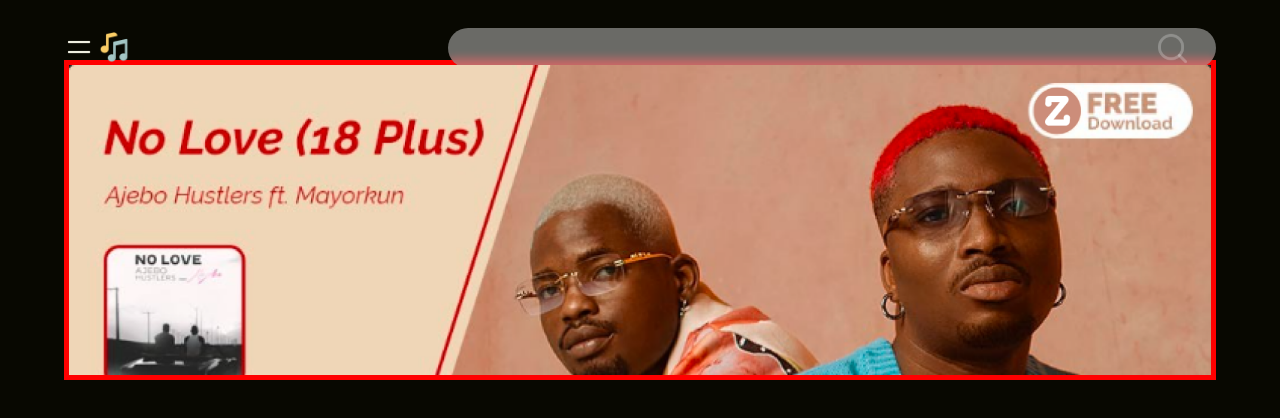
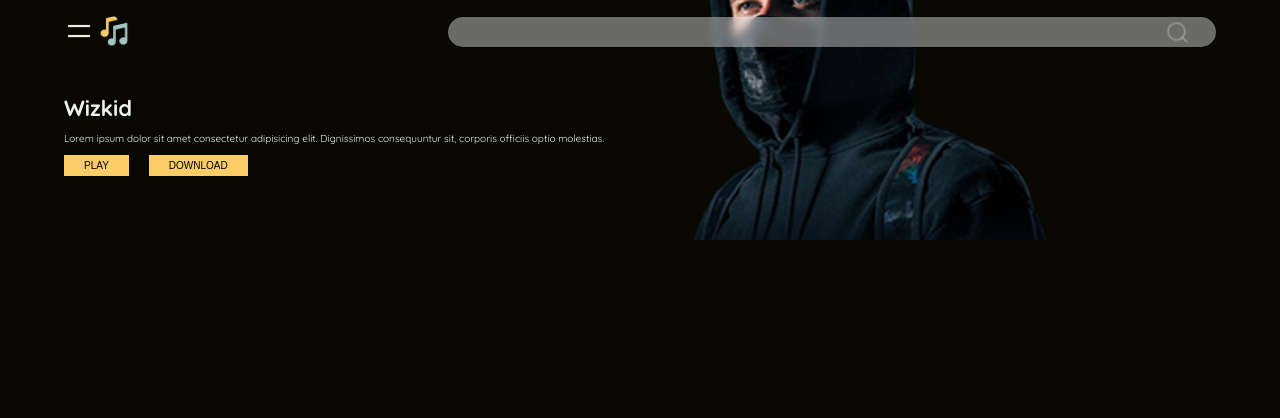
Before and after one commit to SharafaCode/ZoomPlay, a React (Vite) app: page / in a window 1280 px wide. Shown: the top 418 px of the page. Built offline with nearby package versions, Linux system fonts and the light colour scheme.

Commit message:
news section added

```diff
--- a/src/Components/banner/Banners.jsx
+++ b/src/Components/banner/Banners.jsx
@@ -1,43 +1,37 @@
 import React from 'react'
 import { useState } from 'react';
-import BannerData from './bannerdata';
+// import BannerData from './bannerdata';
 import './banner.css'
 
 const Banners = () => {
 
-    const [data, setData] = useState(BannerData);
-    const [dataindex, setDataIndex] = useState(0)
-    console.log(data);
+    // const [data, setData] = useState(BannerData);
+    // const [dataindex, setDataIndex] = useState(0)
+    // console.log(data);
   return (
+
     <section className='banner-section'>
         <article className='banner-article'>
-
-            {
-                data.map((item, index)=>{
-                    const {id, imag} = item;
-                    let position = "next-banner"
-                    if(index === dataindex){
-                        position = "active-banner"
-                    }
-                    if(index === BannerData.length - 1){
-                        position = "last-banner"
-                    }
-                    return(
-                        <div className={`banner`} key={id}>
-                            <div className={`banners `}>
-                                <img src={imag} alt="" className={`${position}`} />
-                            </div>
-                        </div>
-                    )
-                })
-            }
-
-            <div className='btn' onClick={()=> setDataIndex(dataindex + 1)}>
-                <button>go</button>
+            <div className="banner-content">
+               <div className='artise-name'>
+                <h1>
+                    Wizkid
+                </h1>
+               </div>
+               <div className='artise-details'>
+                <p>
+                    Lorem ipsum dolor sit amet consectetur adipisicing elit. Dignissimos consequuntur sit, corporis officiis optio molestias.
+                </p>
+               </div>
+               <div className='bttns'>
+                <button className='buttn'>PLAY</button>
+                <button className='buttn'>DOWNLOAD</button>
+               </div>
             </div>
 
         </article>
     </section>
+
   )
 }
 
--- a/src/Components/banner/banner.css
+++ b/src/Components/banner/banner.css
@@ -1,65 +1,52 @@
  .banner-section{
     width: 100%;
-    min-height: 40vh;
-    margin-top: 6rem;
-    overflow: hidden;
-    border: .5rem solid red;
+    min-height: 30Vh;
  }
 
- .banner{
+.banner-article{
+
+    background:url('../../assets/Music-Image/bg-removebg-preview.png');
+    background-size: cover;
+    background-position: center;
+    background-repeat: no-repeat;
+    object-fit: cover;
+    min-height: 30Vh;
+
+}
+
+.banner-content{
+
+    display: flex;
+    flex-direction: column;
+    align-items: left;
+    justify-content: center;
+    gap: 1rem;
+    min-height: 30vh;
+    padding-top: 3rem;
+
+}
+
+.artise-name h1{
+
+    font-size: 2.2rem;
+}
+
+.artise-details p{
+
+    font-size: 1rem;
+}
+
+.bttns{
 
     display: flex;
     align-items: center;
-    justify-content: center;
-    position: relative;
+    justify-content: left;
+    gap: 2rem;
 
 }
 
- .banner .banners{
-
-    display: flex;
-    align-items: center;
-    justify-content: center;
-    text-align: center;
-    position: absolute;
-    top: 0;
-    left: 0;
-    opacity: 1;
-    overflow: hidden;
-
+.buttn{
+    padding: .5rem 2rem;
+    background: rgba(250, 205, 102, 1);
+    font-size: 1rem;
 }
- .banner .active-banner{
-
-    opacity: 1;
-    transform: translateX(0);
-    overflow: hidden;
-}
-
-.banner .next-banner{
-
-
-    transform: translateX(100%);
-}
-.banner .last-banner{
-
-
-    transform: translateX(100%);
-}
-.banner img{
-
-    width: 100%;
-    display: flex;
-    align-items: center;
-    justify-content: center;
-    object-fit: cover;
-
-
-}
-
-.btn{
-    margin-top: 20rem;
-}
-
-button{
-    font-size: 2;
-}
--- a/src/Components/header/header.css
+++ b/src/Components/header/header.css
@@ -1,6 +1,6 @@
 header{
     width: 100%;
-    min-height: 12vh;
+    min-height: 8vh;
     position: fixed;
     top: 0;
     left: 0;
@@ -11,7 +11,7 @@ nav{
 
     width: 90%;
     margin: auto;
-    min-height: 12vh;
+    min-height: 8vh;
     display: grid;
     grid-template-columns: repeat(2, 1fr);
     place-items: center;
@@ -41,7 +41,7 @@ nav{
 }
 input{
    width: 60vw;
-    height: 4rem;
+    height: 3rem;
     background:rgba(255, 255, 255, 0.40);
     backdrop-filter: blur(5px);
     border: none;
@@ -52,8 +52,8 @@ input{
 
 .searchicon img{
 
-    width: 3.5rem;
-    height: 3.5rem;
+    width: 2.5rem;
+    height: 2.5rem;
     position: absolute;
     right: 7%;
     margin-top: .25rem;
--- a/src/index.css
+++ b/src/index.css
@@ -25,6 +25,9 @@ a{
     text-decoration: none;
     color: #efefef;
 }
+
 button{
-    color: #efefef;
+
+    border: none;
+    outline: none;
 }
```
Also changed, not shown: src/assets/Music-Image/bg.png (deleted).
